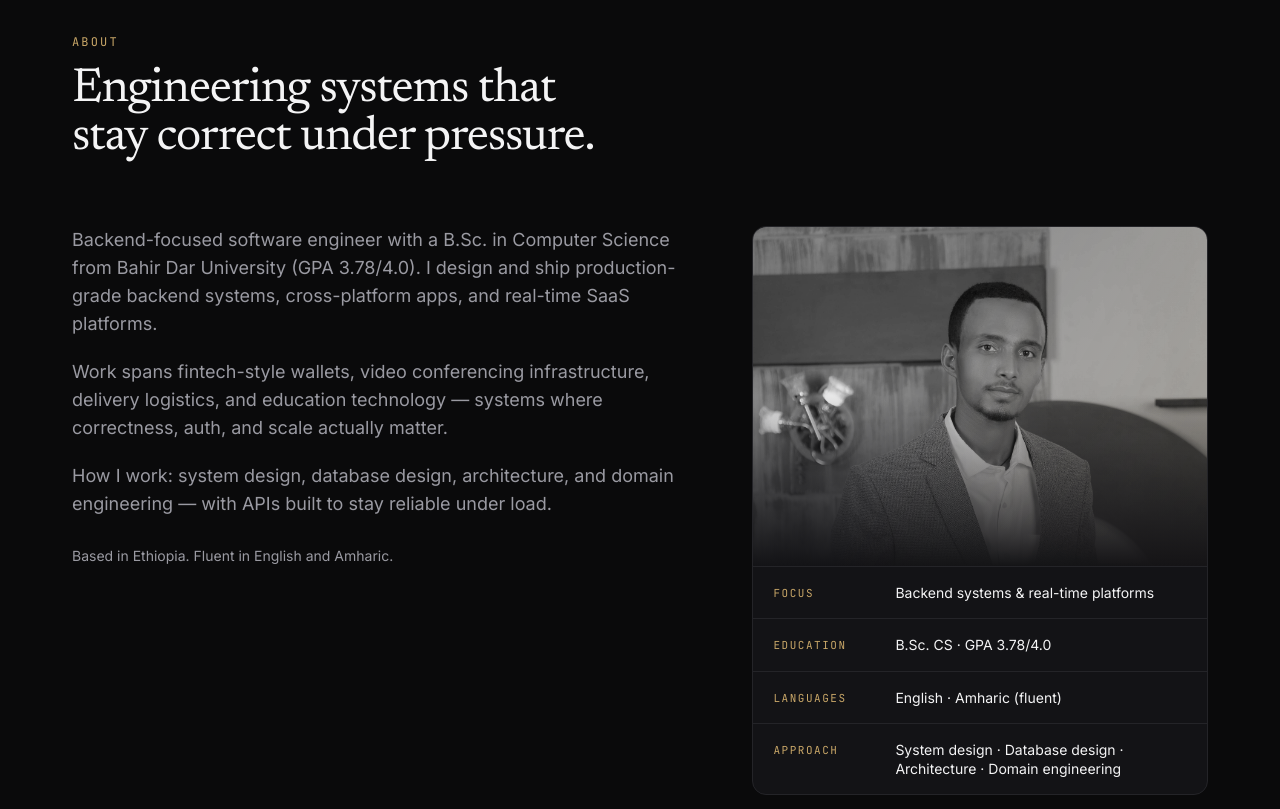
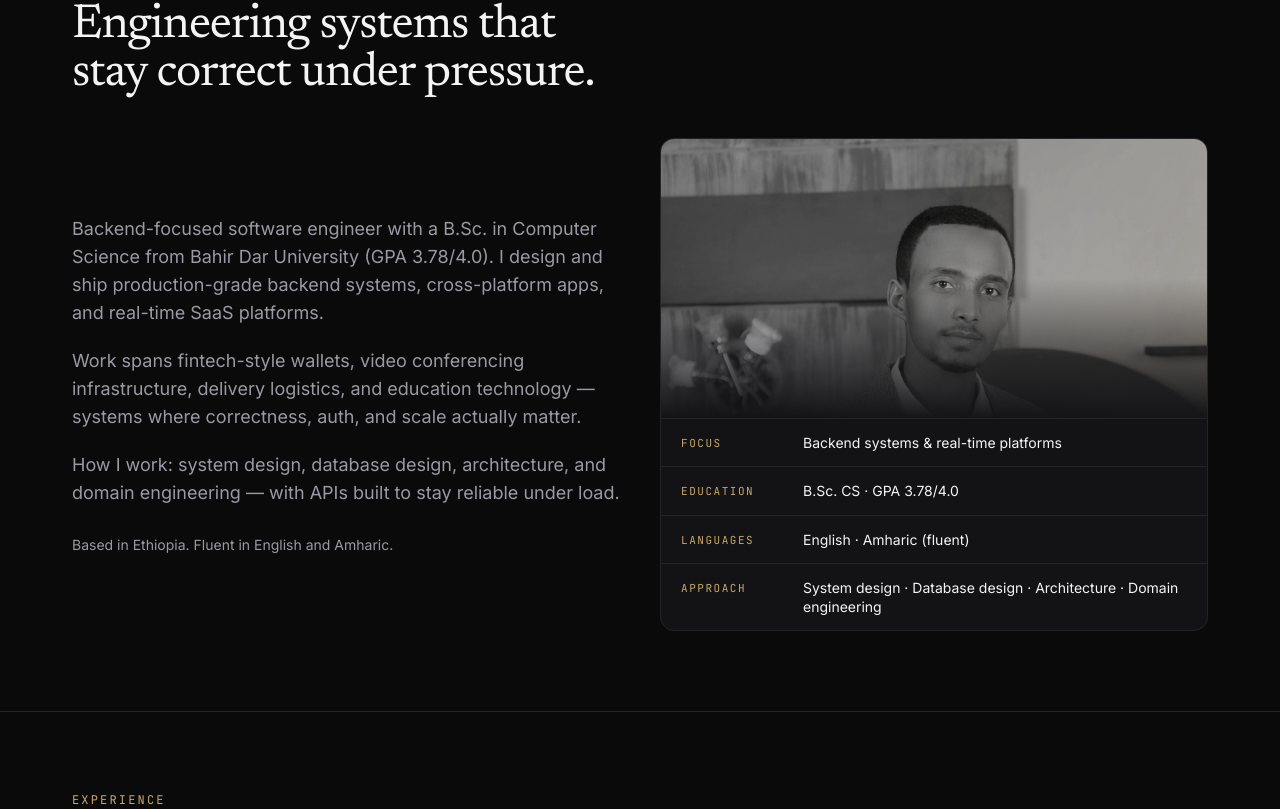
Before and after one commit to Temsegn/temesgenmarie, a Next.js app: page / in a window 1280 px wide. Shown: the part 911-1720 px from the top of the page. Built offline with nearby package versions, Linux system fonts and the light colour scheme.

Commit message:
Adjust layout and spacing in About and SectionHeading components for improved visual consistency. Update global padding for sections to enhance overall design.

```diff
--- a/app/components/About.tsx
+++ b/app/components/About.tsx
@@ -16,8 +16,8 @@ export default function About() {
           />
         </FadeIn>
 
-        <div className="grid gap-12 lg:grid-cols-[1.15fr_0.85fr] lg:gap-16 items-start">
-          <FadeIn delay={0.08} className="space-y-5">
+        <div className="grid gap-8 lg:grid-cols-2 lg:gap-10 items-stretch">
+          <FadeIn delay={0.08} className="flex h-full flex-col justify-center space-y-5">
             {about.bio.map((paragraph) => (
               <p
                 key={paragraph.slice(0, 32)}
@@ -32,26 +32,26 @@ export default function About() {
             </p>
           </FadeIn>
 
-          <FadeIn delay={0.14}>
-            <div className="rounded-card border border-border bg-background-elevated overflow-hidden">
-              <div className="relative aspect-[4/3] border-b border-border bg-[#0d0d0f]">
+          <FadeIn delay={0.14} className="h-full">
+            <div className="flex h-full flex-col rounded-card border border-border bg-background-elevated overflow-hidden">
+              <div className="relative min-h-[280px] flex-1 border-b border-border bg-[#0d0d0f]">
                 <Image
                   src="/images/temesgen-profile.jpg"
                   alt="Temesgen Marie"
                   fill
                   className="object-cover object-top grayscale contrast-110 opacity-90"
-                  sizes="(max-width: 1024px) 100vw, 420px"
+                  sizes="(max-width: 1024px) 100vw, 50vw"
                   priority={false}
                 />
                 <div className="absolute inset-0 bg-gradient-to-t from-background-elevated via-transparent to-transparent" />
                 <div className="absolute inset-0 bg-[linear-gradient(120deg,transparent_40%,rgba(201,167,104,0.12)_100%)] mix-blend-overlay" />
               </div>
 
-              <dl className="divide-y divide-border">
+              <dl className="divide-y divide-border shrink-0">
                 {about.highlights.map((item) => (
                   <div
                     key={item.label}
-                    className="grid grid-cols-[110px_1fr] gap-3 px-5 py-4"
+                    className="grid grid-cols-[110px_1fr] gap-3 px-5 py-3.5"
                   >
                     <dt className="font-mono text-[11px] uppercase tracking-[0.14em] text-accent pt-0.5">
                       {item.label}
--- a/app/components/SectionHeading.tsx
+++ b/app/components/SectionHeading.tsx
@@ -18,7 +18,7 @@ export function SectionHeading({
   return (
     <div
       className={cn(
-        "mb-12 md:mb-16 max-w-2xl",
+        "mb-8 md:mb-10 max-w-2xl",
         align === "center" && "mx-auto text-center",
         className
       )}
--- a/app/globals.css
+++ b/app/globals.css
@@ -40,7 +40,7 @@
   }
 
   .section-pad {
-    @apply py-24 md:py-32 lg:py-36;
+    @apply py-14 md:py-16 lg:py-20;
   }
 
   .container-narrow {
```
